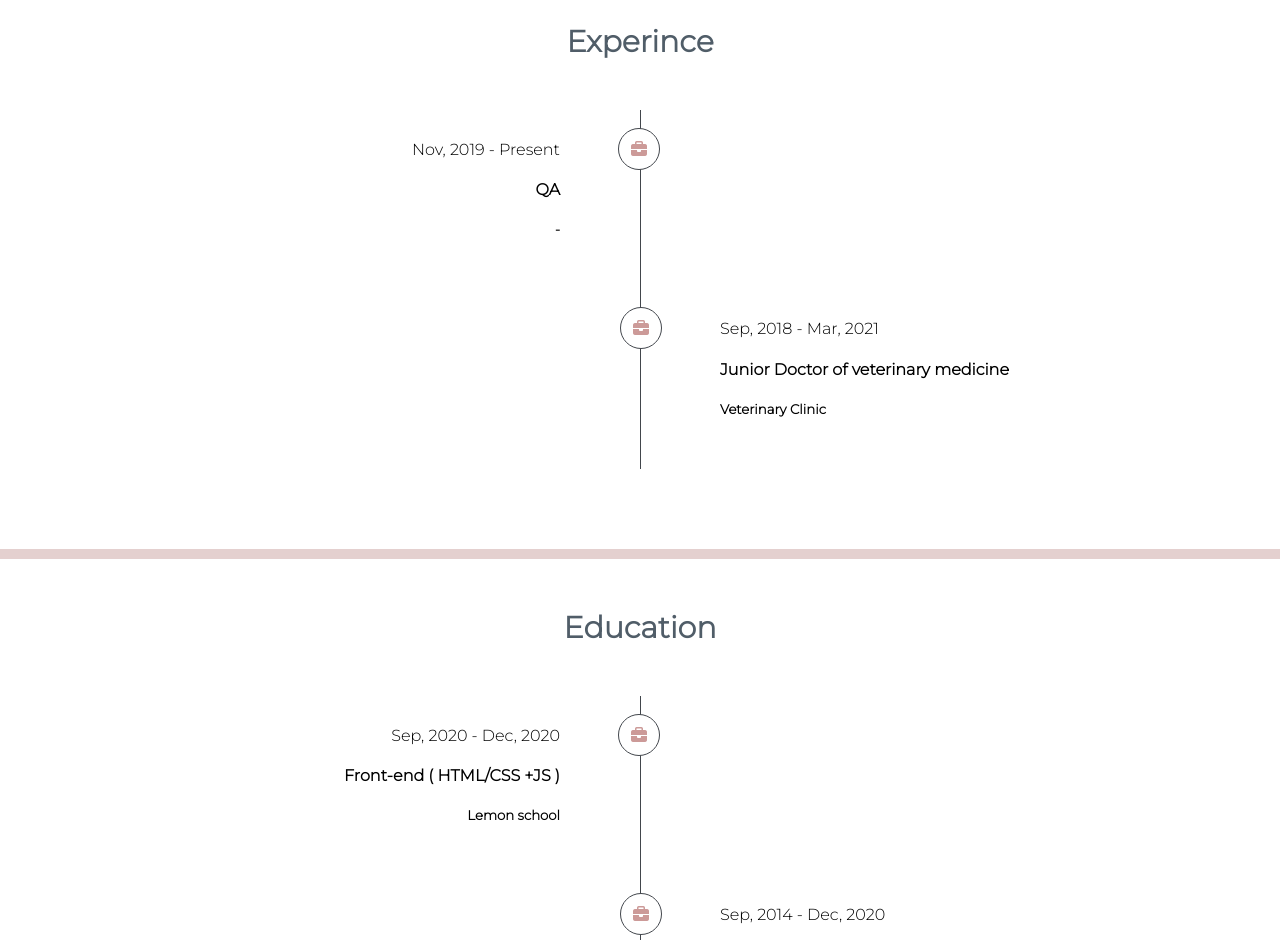
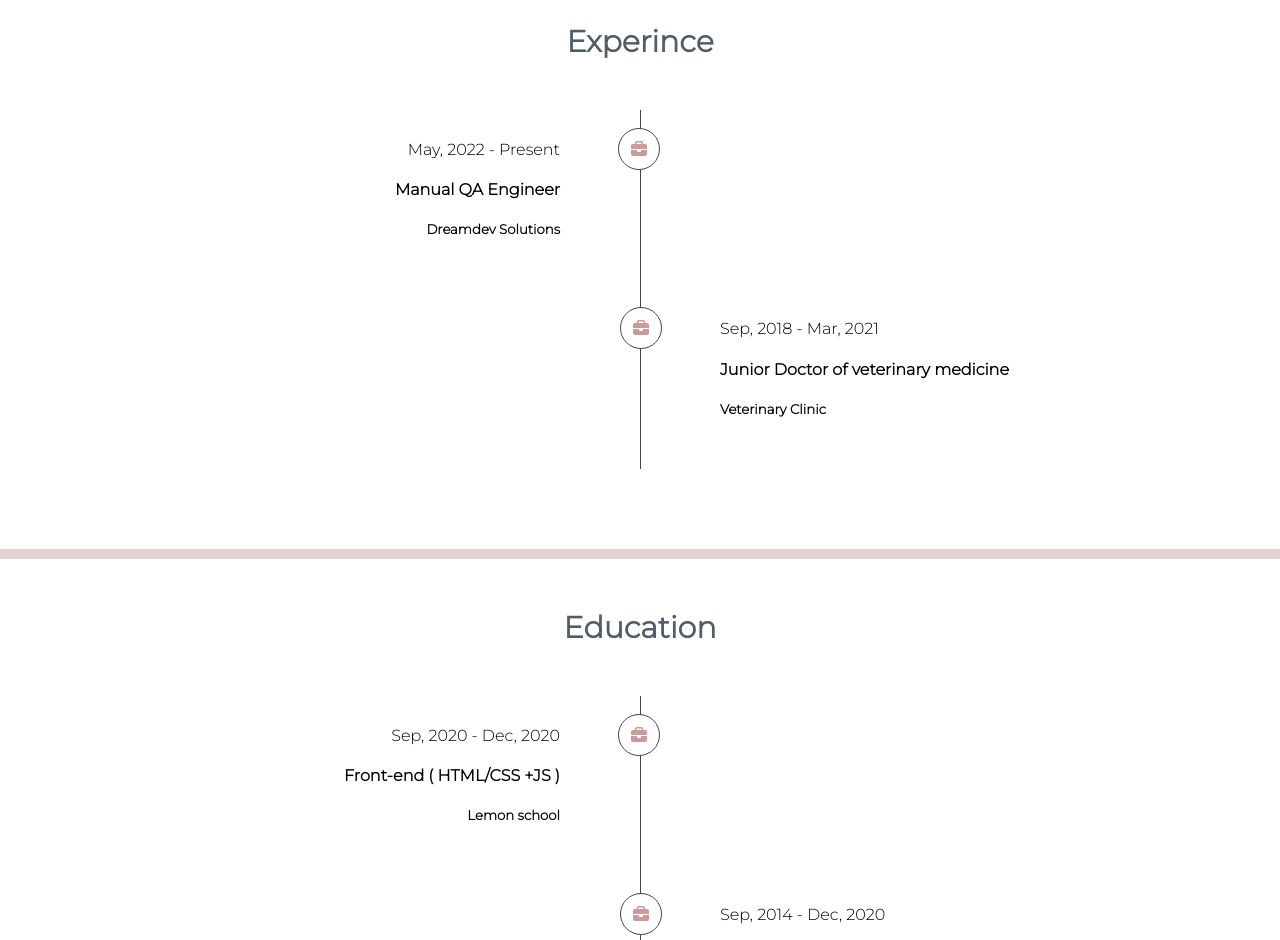
Before and after one commit to Payline/CV, a plain HTML site: page index.html in a window 1280 px wide. Shown: the part 2543-3483 px from the top of the page. Drawn offline with nearby package versions, Linux system fonts and the light colour scheme; a web font is replaced by a local one.

Commit message:
New stap

```diff
--- a/index.html
+++ b/index.html
@@ -133,9 +133,9 @@ I am a flexible and experienced QA Engineer with excellent time management skill
         <div class="timeline-item">
           <div class="timeline-item-inner">
             <i class="fas fa-briefcase icon"></i>
-            <span>Nov, 2019 - Present</span>
-            <h4>QA</h4>
-            <h5>-</h5>
+            <span>May, 2022 - Present</span>
+            <h4>Manual QA Engineer</h4>
+            <h5>Dreamdev Solutions</h5>
             <p></p>
           </div>
           </div>
```
